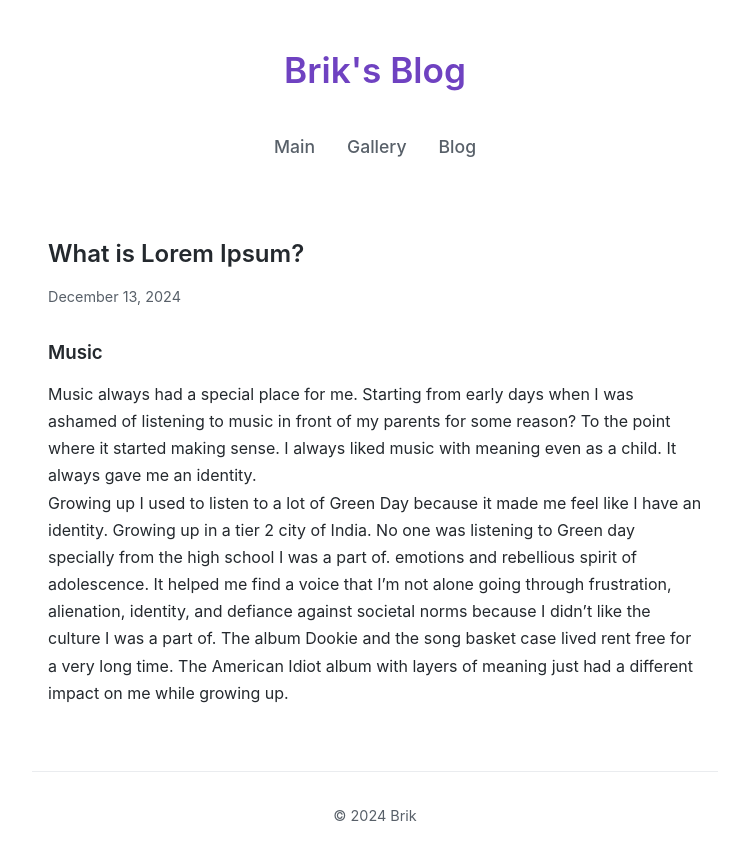
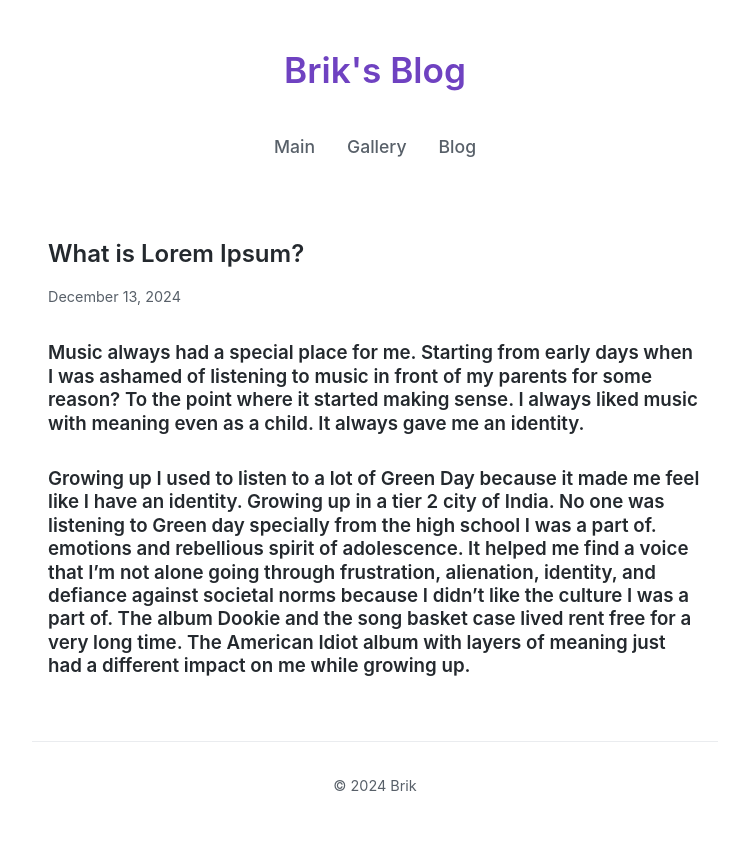
Before and after one commit to brikjr/blogs, a Jekyll site: the page built from _posts/2024-12-13-what-is-lorem-ipsum?.md, in a window 1280 px wide. Shown: the top 860 px of the page, without its empty margins (265-1014 px from the left). Built offline with Jekyll 4.4.1, drawn with Linux system fonts in a browser that asks for light colours.

Commit message:
Update post: 2024-12-13-what-is-lorem-ipsum?.md

```diff
--- a/_posts/2024-12-13-what-is-lorem-ipsum?.md
+++ b/_posts/2024-12-13-what-is-lorem-ipsum?.md
@@ -4,9 +4,6 @@ title: What is Lorem Ipsum?
 date: '2024-12-13'
 ---
 
-### Music
+### Music always had a special place for me. Starting from early days when I was ashamed of listening to music in front of my parents for some reason? To the point where it started making sense. I always liked music with meaning even as a child. It always gave me an identity.
 
-Music always had a special place for me. Starting from early days when I was ashamed of listening to music in front of my parents for some reason? To the point where it started making sense. I always liked music with meaning even as a child. It always gave me an identity.
-
-
-Growing up I used to listen to a lot of Green Day because it made me feel like I have an identity. Growing up in a tier 2 city of India. No one was listening to Green day specially from the high school I was a part of. emotions and rebellious spirit of adolescence. It helped me find a voice that I'm not alone going through frustration, alienation, identity, and defiance against societal norms because I didn't like the culture I was a part of. The album Dookie and the song basket case lived rent free for a very long time. The American Idiot album with layers of meaning just had a different impact on me while growing up.
+### Growing up I used to listen to a lot of Green Day because it made me feel like I have an identity. Growing up in a tier 2 city of India. No one was listening to Green day specially from the high school I was a part of. emotions and rebellious spirit of adolescence. It helped me find a voice that I'm not alone going through frustration, alienation, identity, and defiance against societal norms because I didn't like the culture I was a part of. The album Dookie and the song basket case lived rent free for a very long time. The American Idiot album with layers of meaning just had a different impact on me while growing up.
```
